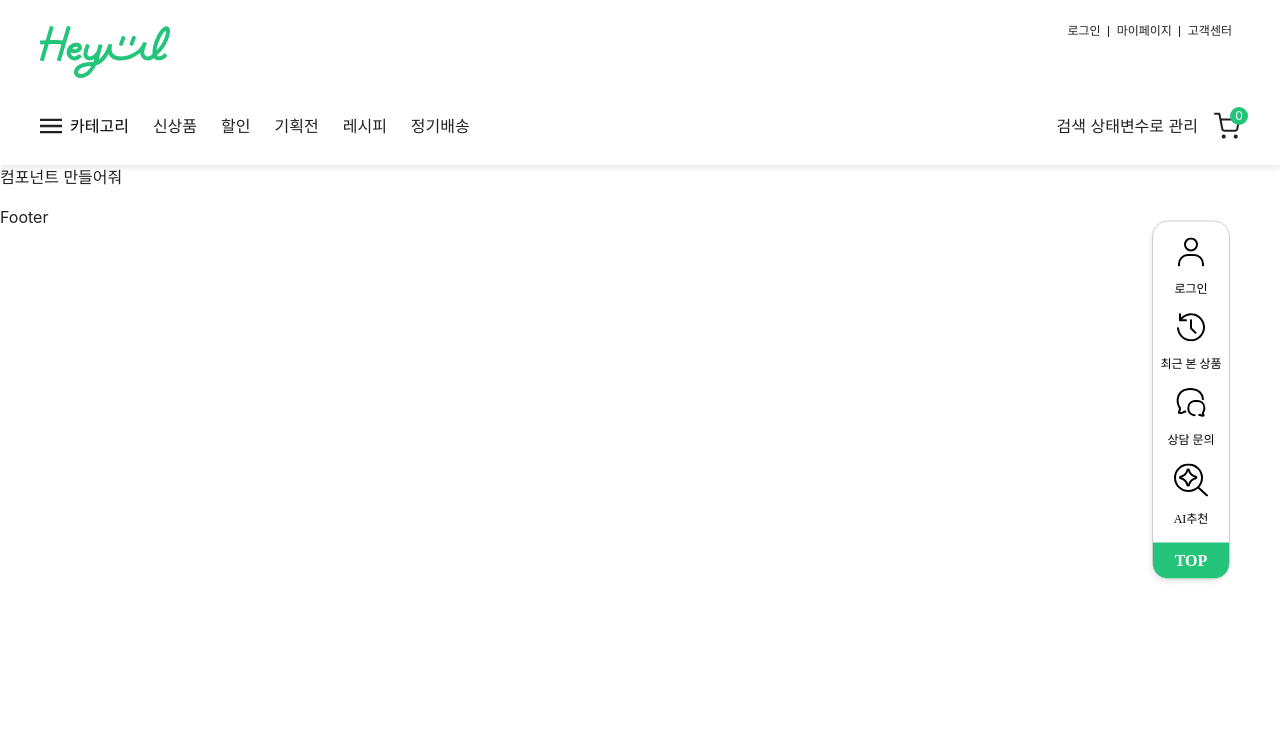
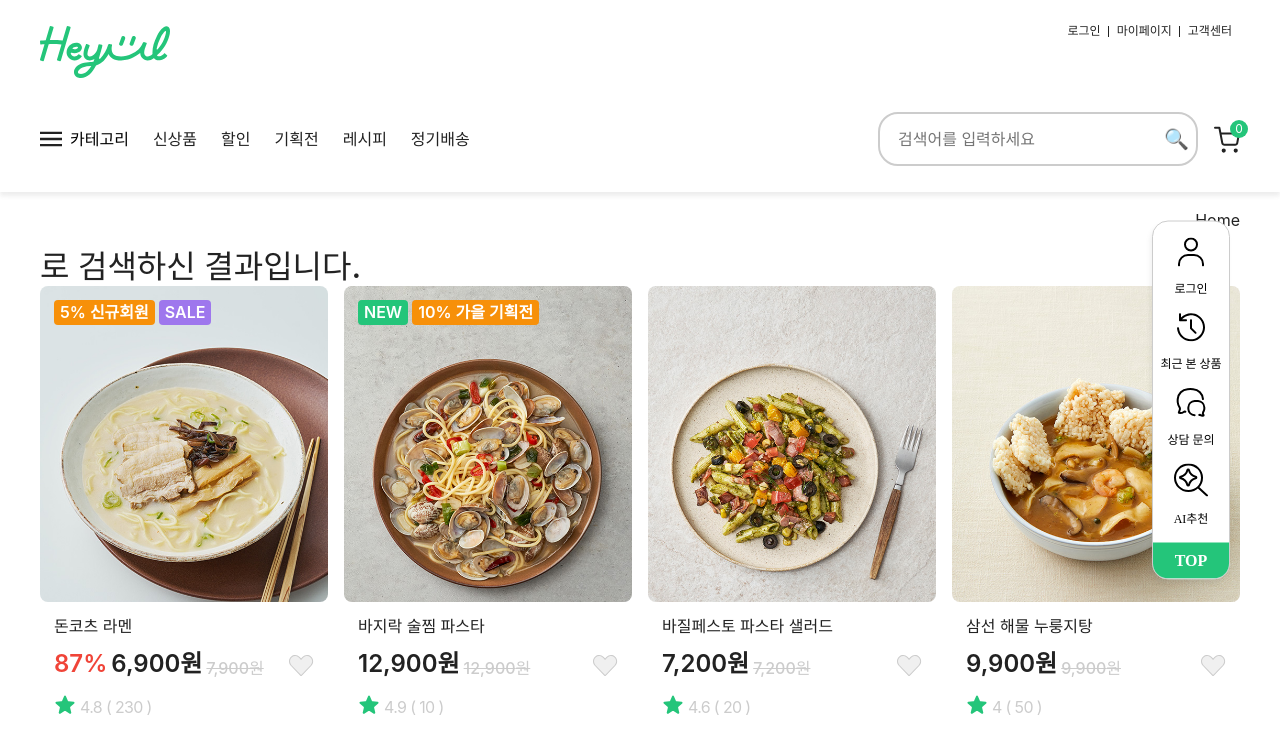
Before and after one commit to chae0924/heayul, a React (Create React App) app: page /search in a window 1280 px wide. Shown: the top 745 px of the page. Built offline with nearby package versions, Linux system fonts and the light colour scheme; a web font is replaced by a local one.

Commit message:
검색과 상품목록 같은 컴포넌트로 최적화 ( useParams, useSearchParams )

```diff
--- a/src/App.js
+++ b/src/App.js
@@ -79,6 +79,7 @@ export default function App() {
        <Routes>
           <Route path='/' element={<Home addToCart={addToCart} ></Home>}></Route>
           <Route path='/cart' element={<Cart cartItems={cartItems}></Cart>}></Route>
+          <Route path='/search' element={<ProductList></ProductList>}></Route>
           <Route path='/subscription' element={<Subscription></Subscription>}></Route>
           <Route path='/recipe' element={<Recipe></Recipe>}></Route>
           <Route path='/product/:catenm?/:cateid?' element={<ProductList  addToCart={addToCart}></ProductList>}></Route>
--- /dev/null
+++ b/src/components/common/Searchinput.js
@@ -0,0 +1,64 @@
+import React, { useState } from 'react';
+import styled from 'styled-components';
+import { Link } from 'react-router-dom';
+
+const SearchWrapper = styled.div`
+  display: flex;
+  align-items: center;
+  width: 320px;
+  border: 2px solid ${props => (props.focused ? 'red' : '#ccc')};
+  border-radius: 20px;
+  padding: 5px 10px;
+  transition: border-color 0.3s;
+`;
+
+const SearchInput = styled.input`
+  flex: 1;
+  border: none;
+  outline: none;
+  font-size: 16px;
+  padding: 8px;
+  border-radius: 20px;
+  background: transparent;
+
+  ::placeholder {
+    color: #999;
+    font-style: italic;
+  }
+`;
+
+const SearchButton = styled(Link)`
+  text-decoration: none;
+  background: transparent;
+  border: none;
+  cursor: pointer;
+  font-size: 20px;
+  margin-left: 10px;
+  outline: none;
+  color: black;
+
+  &:after {
+    content: '🔍';
+    display: inline-block;
+  }
+`;
+
+const SearchBar = ({ placeholder }) => {
+  const [focused, setFocused] = useState(false);
+  const [query, setQuery] = useState('');
+
+  return (
+    <SearchWrapper focused={focused}>
+      <SearchInput
+        placeholder={placeholder}
+        value={query}
+        onChange={(e) => setQuery(e.target.value)}
+        onFocus={() => setFocused(true)}
+        onBlur={() => setFocused(false)}
+      />
+      <SearchButton to={`/search?query=${encodeURIComponent(query)}`} />
+    </SearchWrapper>
+  );
+};
+
+export default SearchBar;
--- a/src/components/layout/Header.js
+++ b/src/components/layout/Header.js
@@ -4,6 +4,7 @@ import hd from './header.module.scss'
 import logo from '../../assets/logo.svg'
 import { Allmenulist } from '../common/_common_navi'
 import Hcartbtn from '../common/Cartbtn'
+import SearchBar from '../common/Searchinput'
 
 
 
@@ -18,9 +19,9 @@ export default function Header({ navidb, cartItems}) {
       <div className={`${hd.container} d-flex flex-column mx-auto mw`}>
         <div className="h_top d-flex align-items-start justify-content-between">
             <h1 >
-              <a href="/" className='d-block'>
+              <Link to="/" className='d-block'>
                   <img src={logo} alt='해율' className='d-block img-fluid'></img>
-              </a>
+              </Link>
             </h1>
             <ul className={`d-flex fw-400 ${hd.util} lh0-9`}>
               <li className='afterbar position-relative' >
@@ -83,7 +84,8 @@ export default function Header({ navidb, cartItems}) {
           </ul>
 
         <div className={`${hd.utilMenu} d-flex align-items-center gap-3`}>
-             <div>검색 상태변수로 관리</div>
+        <SearchBar placeholder="검색어를 입력하세요" />
+
              <Hcartbtn className={`${hd.carticon} position-relative`} to="/Cart" cartItems={cartItems}></Hcartbtn>
         </div>
 
--- a/src/pages/ProductList.js
+++ b/src/pages/ProductList.js
@@ -1,17 +1,27 @@
-import React from 'react'
-import { useParams } from 'react-router-dom'
+import React, { useEffect } from 'react'
+import { useParams, useSearchParams  } from 'react-router-dom'
 import ProductItem from '../components/product/ProductItem'
 import { Plusbtn } from '../components/common/_common'
 
 import productdb from '../data/product.json'
 
-
 import ms from './productlist.module.scss'
 
 export default function ProductList({addToCart }) {
+
+  // 주소창에서 필요한 데이터 추출
   const { catenm , cateid } = useParams();
+  const [searchParams] = useSearchParams(); // Search query from URL
+  const query = searchParams.get('query') || ''; // Extract 'query' parameter from URL
 
 
+  // cateid 있다면 상품목록이고 없다면 검색라우터로서의 역활임
+  const filteredProducts = productdb.filter(item => item.name.toLowerCase().includes(query.toLowerCase())
+  );
+
+  useEffect(()=>{
+    console.log(filteredProducts)
+  }, [])
 
   return (
     <div className="mw">
@@ -19,15 +29,27 @@ export default function ProductList({addToCart }) {
           <span>Home</span>
           <span>{ catenm ? `${catenm }` : ''} </span>
       </div>
+
     <ul className='d-flex flex-wrap gap-3'>
           {
              productdb.filter((item)=>item.categoryId.toString() === cateid ).map(( v, i)=> <li className='' key={`prd_item${i}`}>
               <ProductItem info={ v } rateview="show" addToCart={addToCart}></ProductItem>
              </li>)
+          }
+    </ul>
 
-          }
+          {
+filteredProducts.length > 0 ? <div>
+     <h2>{query}로 검색하신 결과입니다.</h2>
+        <ul className='d-flex flex-wrap gap-3'>
+            { filteredProducts.map(( v, i)=> <li className='' key={`prd_item${i}`}>
+          <ProductItem info={ v } rateview="show" addToCart={addToCart}></ProductItem>
+          </li>) }
+        </ul>
+        </div>
+        : <div> <h2>{query}로 검색하신 결과가 없습니다.</h2></div> }
 
-    </ul>
+
     <div className='d-flex justify-content-center'>
           <Plusbtn icon="plus2"><span>더보기</span></Plusbtn>
           <Plusbtn icon="plus">더보기</Plusbtn>
```
